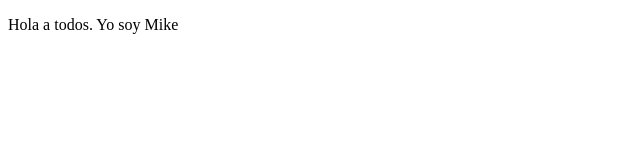
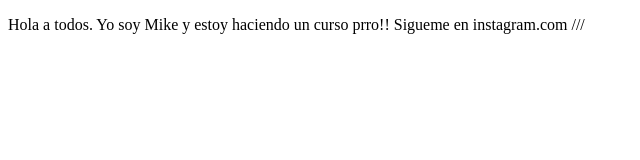
Before and after one commit to defensivecoder/proyectoDemoCursoPrework, a plain HTML site: page index.html in a window 1280 px wide. Shown: the whole page, without its empty margins (0-640 px from the left). Drawn offline with Linux system fonts and the light colour scheme.

Commit message:
cambios:agregamos sitio instragram

```diff
--- a/index.html
+++ b/index.html
@@ -8,7 +8,8 @@
 </head>
 <body>
     <p>
-        Hola a todos. Yo soy Mike
+        Hola a todos. Yo soy Mike y estoy haciendo un curso prro!!
+        Sigueme en instagram.com ///
 
     </p>
 </body>
```
